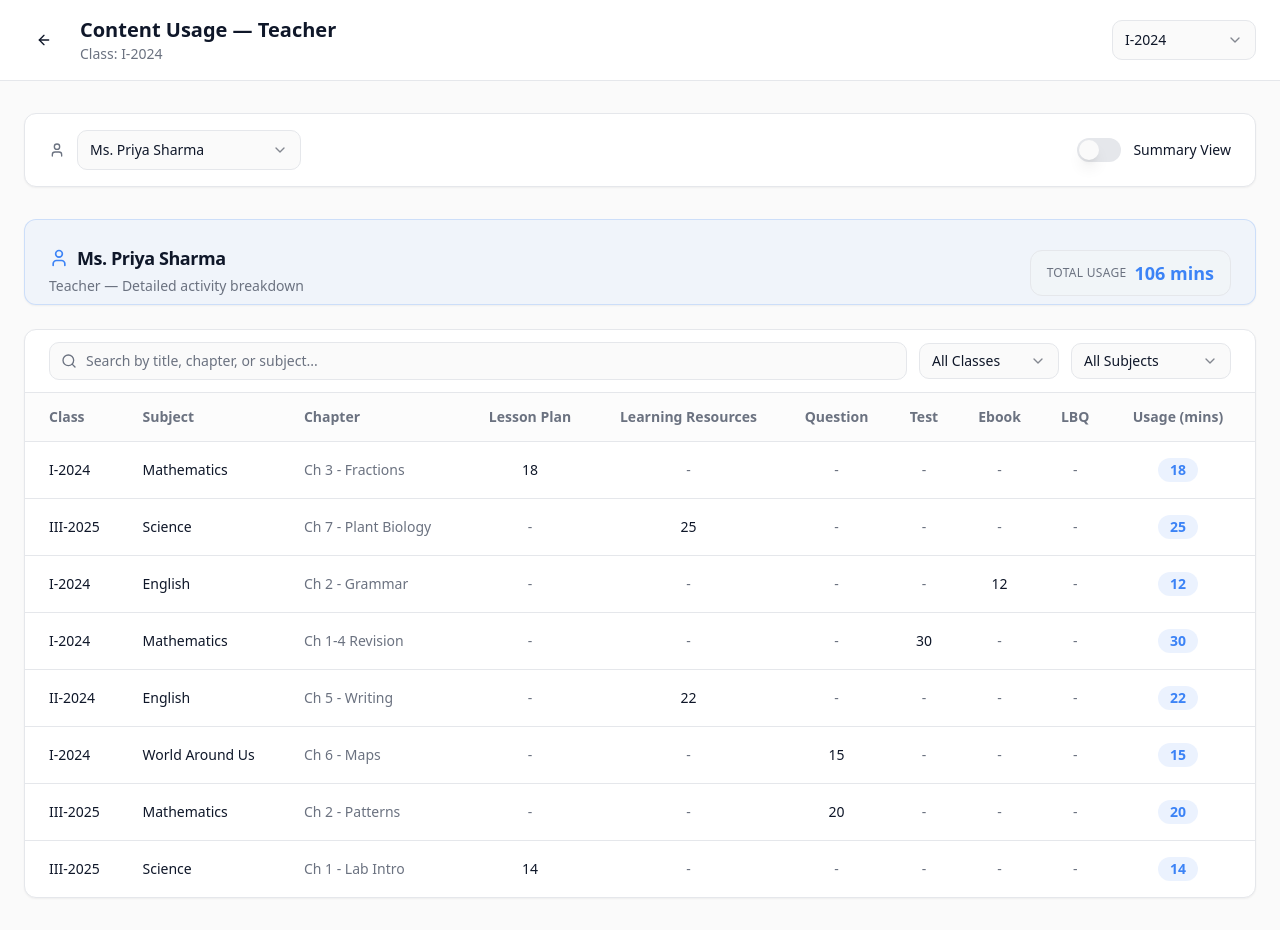
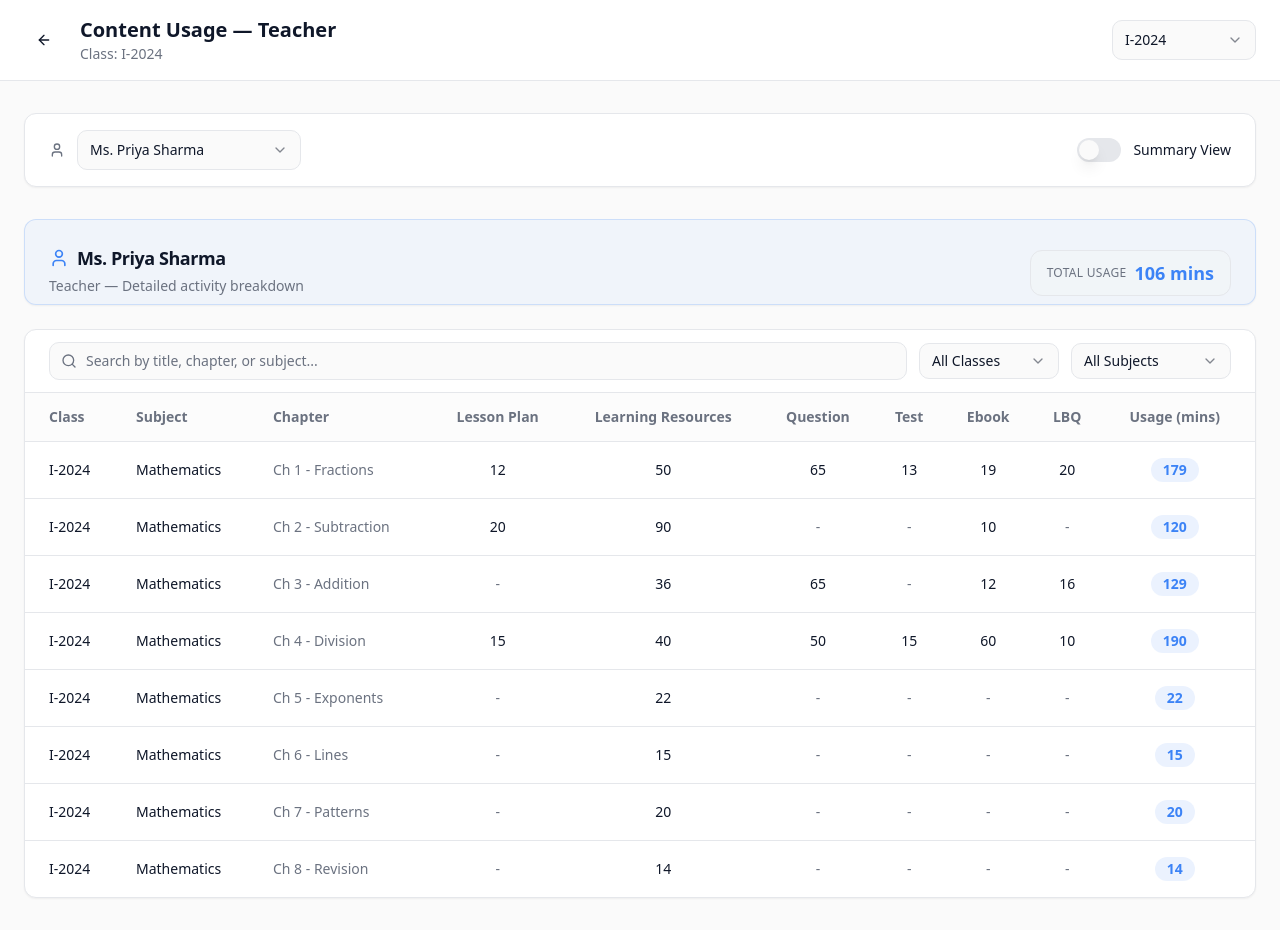
Before and after one commit to anantha-krishna-ks/admin-usage-reports, a React (Vite) app: page /content-usage-detail in a window 1280 px wide. Built offline with nearby package versions, Linux system fonts and the light colour scheme; the HTML template or start-up script is replaced by a standard one.

Commit message:
Expand table data set
Co-authored-by: anantha-krishna-ks <221045300+anantha-krishna-ks@users.noreply.github.com>

```diff
--- a/src/pages/ContentUsageDetail.tsx
+++ b/src/pages/ContentUsageDetail.tsx
@@ -187,14 +187,29 @@ interface UserActivityRow {
 // ── Mock detailed activity data per user ──
 const userActivityData: Record<string, UserActivityRow[]> = {
   "Ms. Priya Sharma": [
-    { title: "Introduction to Fractions", contentType: "Lesson Plan", class: "I-2024", subject: "Mathematics", chapter: "Ch 3 - Fractions", duration: 18, platform: "Web" },
-    { title: "Photosynthesis Explained", contentType: "Learning Resources", class: "III-2025", subject: "Science", chapter: "Ch 7 - Plant Biology", duration: 25, platform: "Web" },
-    { title: "English Grammar Basics", contentType: "Ebook", class: "I-2024", subject: "English", chapter: "Ch 2 - Grammar", duration: 12, platform: "Mobile" },
-    { title: "Weekly Assessment - Math", contentType: "Test", class: "I-2024", subject: "Mathematics", chapter: "Ch 1-4 Revision", duration: 30, platform: "School" },
-    { title: "Creative Writing Guide", contentType: "Learning Resources", class: "II-2024", subject: "English", chapter: "Ch 5 - Writing", duration: 22, platform: "Web" },
-    { title: "World Map Activity", contentType: "Question", class: "I-2024", subject: "World Around Us", chapter: "Ch 6 - Maps", duration: 15, platform: "Mobile" },
-    { title: "Number Patterns Worksheet", contentType: "Question", class: "III-2025", subject: "Mathematics", chapter: "Ch 2 - Patterns", duration: 20, platform: "School" },
-    { title: "Science Lab Safety", contentType: "Lesson Plan", class: "III-2025", subject: "Science", chapter: "Ch 1 - Lab Intro", duration: 14, platform: "Web" },
+    { title: "Introduction to Fractions", contentType: "Lesson Plan", class: "I-2024", subject: "Mathematics", chapter: "Ch 1 - Fractions", duration: 12, platform: "Web" },
+    { title: "Fraction Practice Set", contentType: "Learning Resources", class: "I-2024", subject: "Mathematics", chapter: "Ch 1 - Fractions", duration: 50, platform: "Web" },
+    { title: "Fraction Quiz", contentType: "Question", class: "I-2024", subject: "Mathematics", chapter: "Ch 1 - Fractions", duration: 65, platform: "Mobile" },
+    { title: "Fraction Test", contentType: "Test", class: "I-2024", subject: "Mathematics", chapter: "Ch 1 - Fractions", duration: 13, platform: "School" },
+    { title: "Fraction Ebook", contentType: "Ebook", class: "I-2024", subject: "Mathematics", chapter: "Ch 1 - Fractions", duration: 19, platform: "Web" },
+    { title: "Fraction LBQ", contentType: "LBQ", class: "I-2024", subject: "Mathematics", chapter: "Ch 1 - Fractions", duration: 20, platform: "Mobile" },
+    { title: "Subtraction Lesson", contentType: "Lesson Plan", class: "I-2024", subject: "Mathematics", chapter: "Ch 2 - Subtraction", duration: 20, platform: "Web" },
+    { title: "Subtraction Resources", contentType: "Learning Resources", class: "I-2024", subject: "Mathematics", chapter: "Ch 2 - Subtraction", duration: 90, platform: "Web" },
+    { title: "Subtraction Ebook", contentType: "Ebook", class: "I-2024", subject: "Mathematics", chapter: "Ch 2 - Subtraction", duration: 10, platform: "Mobile" },
+    { title: "Addition Resources", contentType: "Learning Resources", class: "I-2024", subject: "Mathematics", chapter: "Ch 3 - Addition", duration: 36, platform: "Web" },
+    { title: "Addition Quiz", contentType: "Question", class: "I-2024", subject: "Mathematics", chapter: "Ch 3 - Addition", duration: 65, platform: "Mobile" },
+    { title: "Addition Ebook", contentType: "Ebook", class: "I-2024", subject: "Mathematics", chapter: "Ch 3 - Addition", duration: 12, platform: "Web" },
+    { title: "Addition LBQ", contentType: "LBQ", class: "I-2024", subject: "Mathematics", chapter: "Ch 3 - Addition", duration: 16, platform: "School" },
+    { title: "Division Lesson", contentType: "Lesson Plan", class: "I-2024", subject: "Mathematics", chapter: "Ch 4 - Division", duration: 15, platform: "Web" },
+    { title: "Division Resources", contentType: "Learning Resources", class: "I-2024", subject: "Mathematics", chapter: "Ch 4 - Division", duration: 40, platform: "Web" },
+    { title: "Division Quiz", contentType: "Question", class: "I-2024", subject: "Mathematics", chapter: "Ch 4 - Division", duration: 50, platform: "Mobile" },
+    { title: "Division Test", contentType: "Test", class: "I-2024", subject: "Mathematics", chapter: "Ch 4 - Division", duration: 15, platform: "School" },
+    { title: "Division Ebook", contentType: "Ebook", class: "I-2024", subject: "Mathematics", chapter: "Ch 4 - Division", duration: 60, platform: "Web" },
+    { title: "Division LBQ", contentType: "LBQ", class: "I-2024", subject: "Mathematics", chapter: "Ch 4 - Division", duration: 10, platform: "Mobile" },
+    { title: "Exponents Resources", contentType: "Learning Resources", class: "I-2024", subject: "Mathematics", chapter: "Ch 5 - Exponents", duration: 22, platform: "Web" },
+    { title: "Lines Resources", contentType: "Learning Resources", class: "I-2024", subject: "Mathematics", chapter: "Ch 6 - Lines", duration: 15, platform: "Web" },
+    { title: "Patterns Resources", contentType: "Learning Resources", class: "I-2024", subject: "Mathematics", chapter: "Ch 7 - Patterns", duration: 20, platform: "Mobile" },
+    { title: "Revision Resources", contentType: "Learning Resources", class: "I-2024", subject: "Mathematics", chapter: "Ch 8 - Revision", duration: 14, platform: "School" },
   ],
   "Mr. Rajesh Kumar": [
     { title: "Algebra Fundamentals", contentType: "Lesson Plan", class: "IV-2025", subject: "Mathematics", chapter: "Ch 1 - Algebra", duration: 22, platform: "Web" },
```
